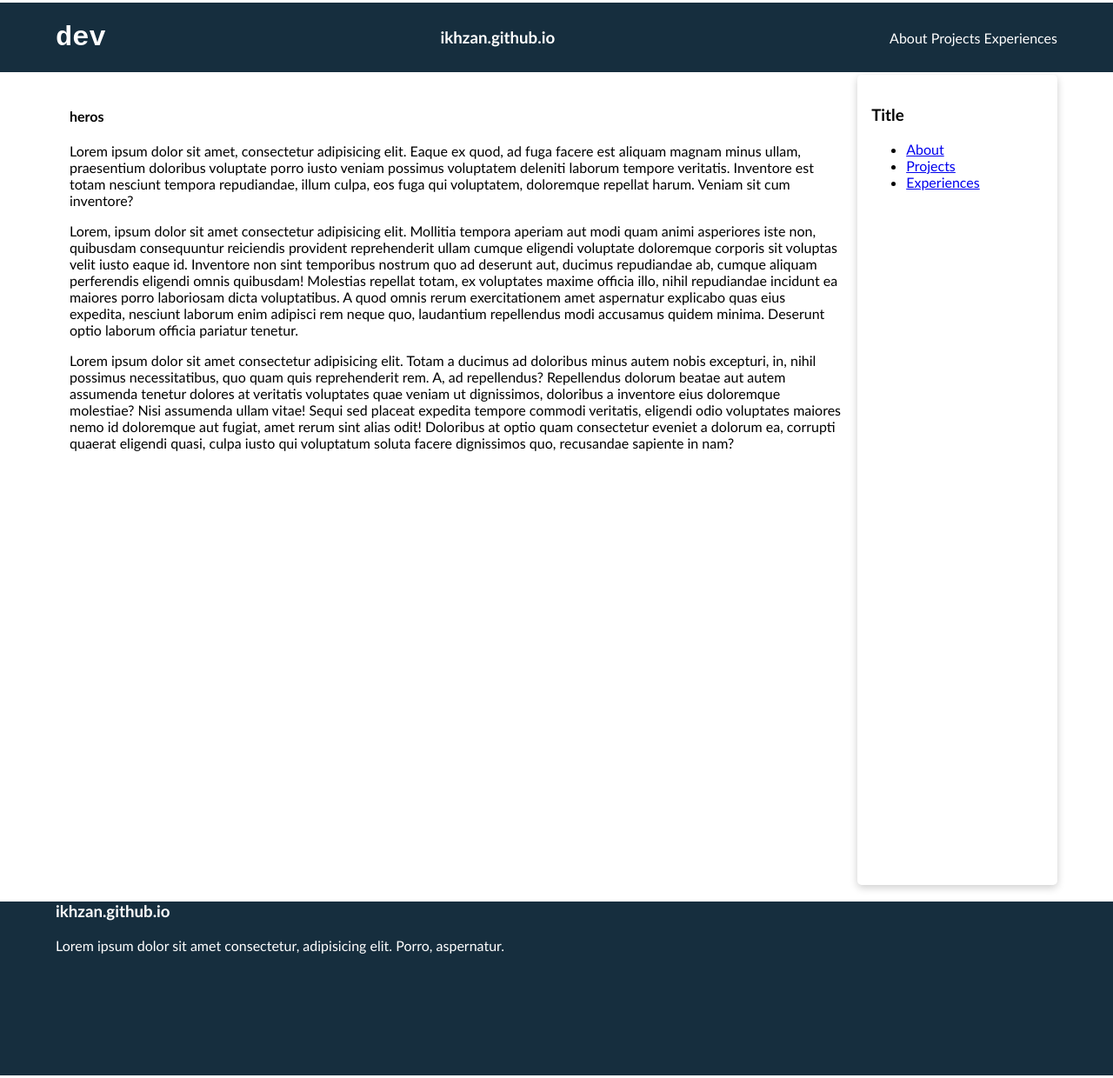
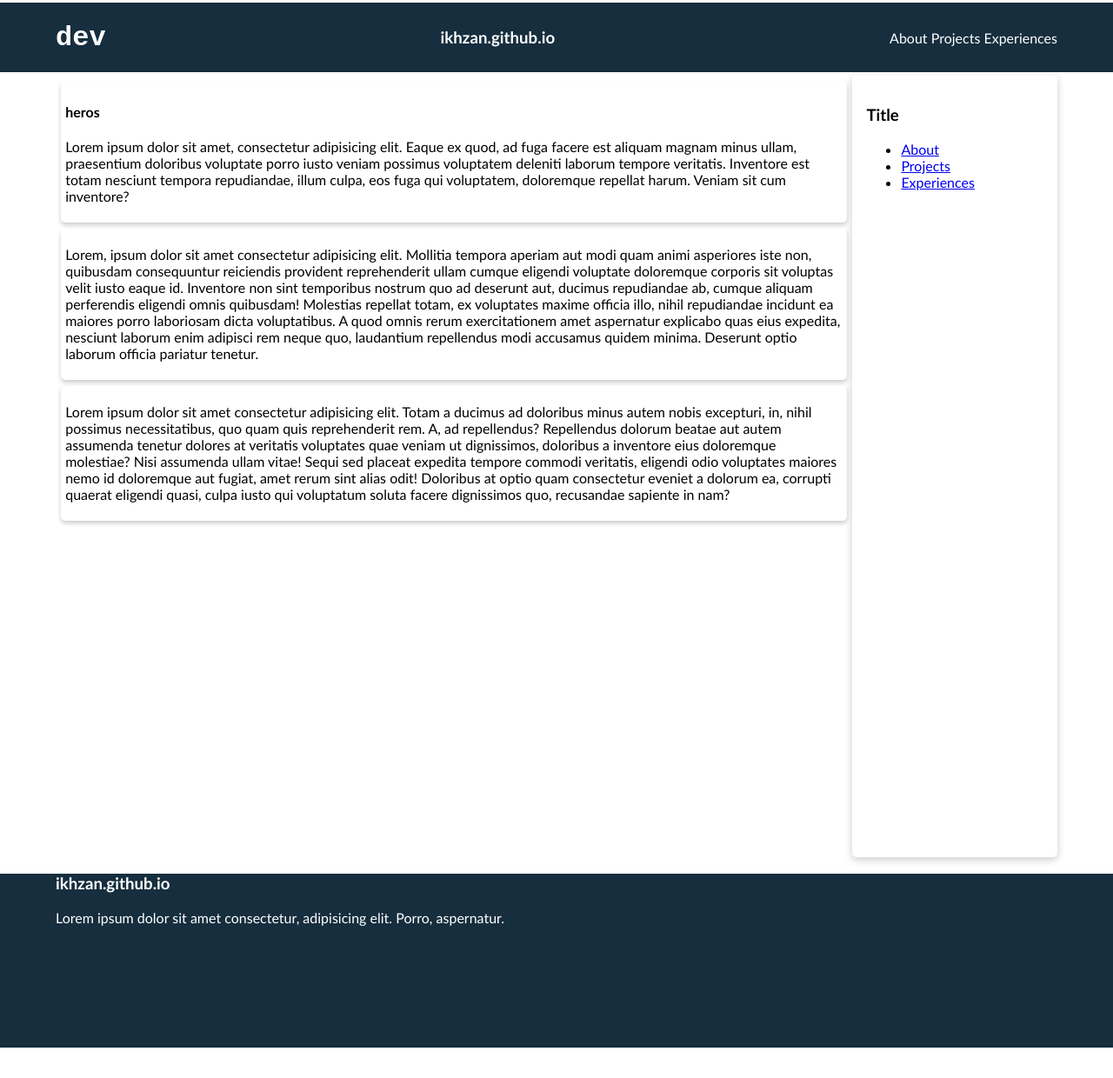
Before and after one commit to ikhzan/ikhzan.github.io, a Jekyll site: the page index.html, which Jekyll copies as it is, in a window 1280 px wide. Shown: the whole page at 87% size. Built offline with Jekyll 4.4.1, drawn with Linux system fonts in a browser that asks for light colours; after the commit the page ends 1208 px from its top, so only the background shows below that.

Commit message:
section with shadow

```diff
--- a/assets/css/style.css
+++ b/assets/css/style.css
@@ -55,7 +55,13 @@ body{
 .container .content{
     height: 100vh;
     width: 90%;
-    padding: 1rem;
+}
+
+section{
+    box-shadow: 0 3px 5px rgb(0 0 0 / 0.2);
+    padding: .3rem;
+    margin: .4rem;
+    border-radius: 5px;
 }
 
 .categories{
```
